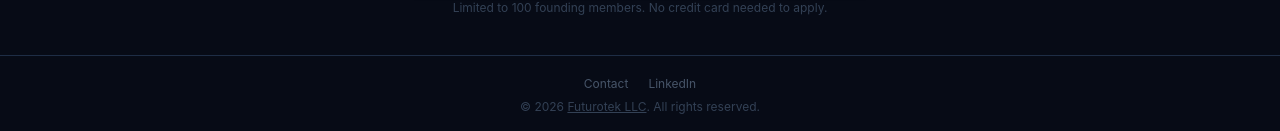
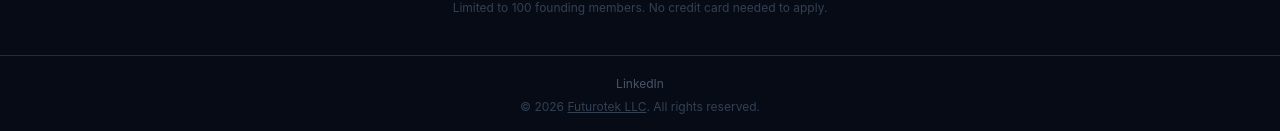
Before and after one commit to dianahub/starsignal_waitlist, a React (Vite) app in the folder frontend/: page / in a window 1280 px wide. Shown: the part 743-874 px from the top of the page. Built offline with nearby package versions, Linux system fonts and the light colour scheme; no server answers.

Commit message:
Remove contact link from waitlist footer
Co-Authored-By: Claude Sonnet 4.6 <noreply@anthropic.com>

```diff
--- a/frontend/src/App.jsx
+++ b/frontend/src/App.jsx
@@ -210,11 +210,6 @@ export default function App() {
       {/* Footer */}
       <footer style={{ borderTop: '1px solid #1e2d45', padding: '20px 24px', textAlign: 'center' }}>
         <div style={{ display: 'flex', justifyContent: 'center', gap: 20, marginBottom: 8, flexWrap: 'wrap' }}>
-          <a href="mailto:contact@starsignal.io" style={{ fontSize: 12, color: '#475569', textDecoration: 'none' }}
-            onMouseEnter={e => e.currentTarget.style.color = '#94a3b8'}
-            onMouseLeave={e => e.currentTarget.style.color = '#475569'}>
-            Contact
-          </a>
           <a href="https://www.linkedin.com/company/113175994/" target="_blank" rel="noopener noreferrer"
             style={{ fontSize: 12, color: '#475569', textDecoration: 'none' }}
             onMouseEnter={e => e.currentTarget.style.color = '#94a3b8'}
```
